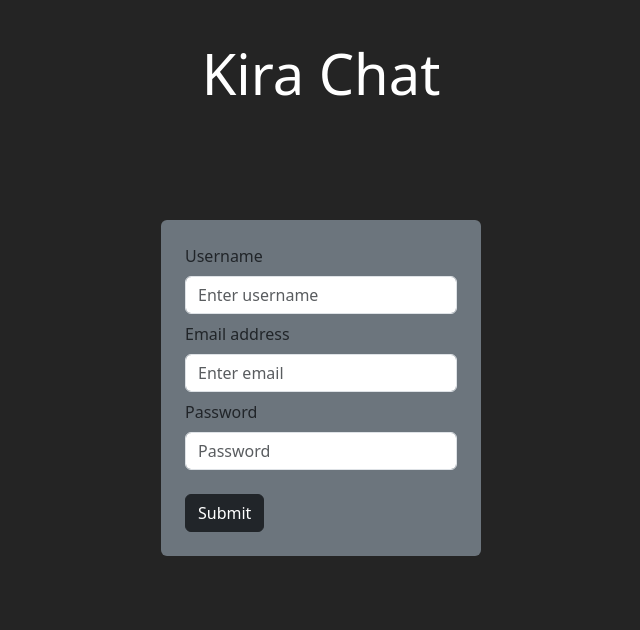
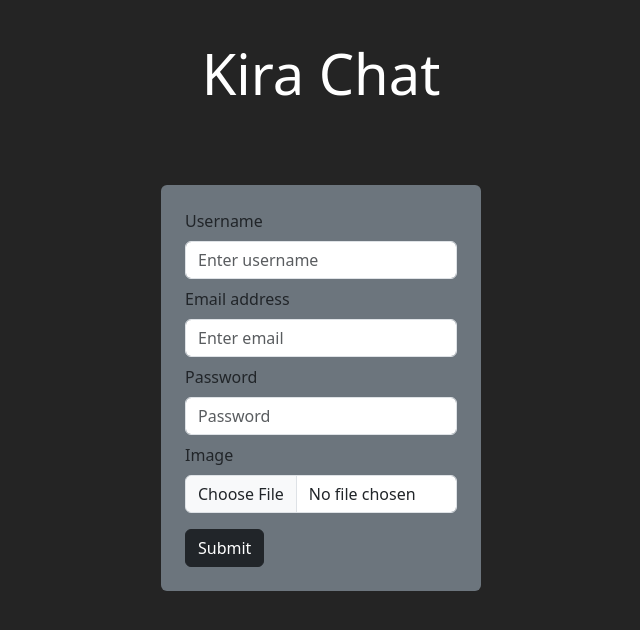
Before and after one commit to Chandrakant-pradhan/E2EE-Messaging-Service, a React (Vite) app in the folder frontend/: page /signup in a window 1280 px wide. Shown: the top 630 px of the page, without its empty margins (319-959 px from the left). Built offline with nearby package versions, Linux system fonts and the light colour scheme.

Commit message:
Update Signup.jsx

```diff
--- a/frontend/src/components/Authentication/Signup.jsx
+++ b/frontend/src/components/Authentication/Signup.jsx
@@ -1,13 +1,15 @@
-import React, { useState } from 'react';
+import React, { useState, useEffect } from 'react';
 import { Button, Form, Container, Toast, ToastContainer, Modal } from 'react-bootstrap';
 import axios from 'axios';
 import { useNavigate } from 'react-router-dom';
+import * as faceapi from 'face-api.js';
 import { keyGenerator } from '../../utils/security';
 
 function Signup() {
   const [name, setName] = useState('');
   const [email, setEmail] = useState('');
   const [password, setPassword] = useState('');
+  const [image, setImage] = useState(null);
   const [showSuccessToast, setShowSuccessToast] = useState(false);
   const [showFailureToast, setShowFailureToast] = useState(false);
   const [errorMessage, setErrorMessage] = useState('');
@@ -15,35 +17,79 @@ function Signup() {
   const [privateKeyJwk, setPrivateKeyJwk] = useState(null);
   const navigate = useNavigate();
 
+  const loadModels = async () => {
+      await faceapi.nets.ssdMobilenetv1.loadFromUri('/models');
+      await faceapi.nets.faceLandmark68Net.loadFromUri('/models');
+      await faceapi.nets.faceRecognitionNet.loadFromUri('/models');
+  };
+
+  const handleImageUpload = (e) => {
+    const file = e.target.files[0];
+    if (file && (file.type === 'image/jpeg' || file.type === 'image/png')) {
+      setImage(file);
+    } else {
+      setShowFailureToast(true);
+      setErrorMessage('Please upload a valid JPEG or PNG image.');
+    }
+  };
+
   const handleSubmit = async (event) => {
     event.preventDefault();
+    if (!image) {
+      setShowFailureToast(true);
+      setErrorMessage('Please upload an image');
+      return;
+    }
+
     try {
+      await loadModels();
+      const reader = new FileReader();
+      reader.readAsDataURL(image);
+      reader.onloadend = async () => {
+        const img = await faceapi.fetchImage(reader.result);
+        const faceAIData = await faceapi.detectAllFaces(img).withFaceLandmarks().withFaceDescriptors();
+
+        if(faceAIData.length > 1){
+          setShowFailureToast(true);
+          setErrorMessage('More than one face detected');
+          return;
+        }
+        else if(faceAIData.length == 0){
+          setShowFailureToast(true);
+          setErrorMessage('No face detected');
+          return;
+        }
+
+        // Generate public and private key
+        const faceFeatures = Array.from(faceAIData[0].descriptor);
+
+        const { publicKeyJwk, privateKeyJwk } = await keyGenerator();
+        setPrivateKeyJwk(privateKeyJwk);
+        const PublicKeyString = JSON.stringify(publicKeyJwk);
+
+        // // Make the axios call
         const config = {
           headers: {
             "Content-type": "application/json",
           },
         };
 
-      // Generate public and private key
-      const { publicKeyJwk, privateKeyJwk } = await keyGenerator();
-      setPrivateKeyJwk(privateKeyJwk);
-      const PublicKeyString = JSON.stringify(publicKeyJwk);
-
         const { data } = await axios.post(
           "/api/user/signup",
-        { name, email, password, PublicKeyString },
+          { name, email, password, faceFeatures, PublicKeyString },
           config
         );
 
-      // Store private key in localStorage
+        // // Store private key in sessionStorage
         sessionStorage.setItem("privateKey", JSON.stringify(privateKeyJwk));
         setShowSuccessToast(true);
         setShowModal(true);
-
+      };
     } catch (error) {
       if (error.response && error.response.data && error.response.data.error) {
         setErrorMessage(error.response.data.error);
       } else {
+        console.log(error);
         setErrorMessage("Unknown error occurred. Please try again.");
       }
       setShowFailureToast(true);
@@ -92,7 +138,7 @@ function Signup() {
           />
         </Form.Group>
 
-        <Form.Group className="mb-4" controlId="formBasicPassword">
+        <Form.Group className="mb-2" controlId="formBasicPassword">
           <Form.Label>Password</Form.Label>
           <Form.Control
             type="password"
@@ -101,6 +147,17 @@ function Signup() {
             onChange={(e) => setPassword(e.target.value)}
           />
         </Form.Group>
+
+        <Form.Group controlId="formFile" className="mb-3">
+          <Form.Label>Image</Form.Label>
+          <Form.Control
+            type="file"
+            accept="image/jpeg, image/png"
+            onChange={handleImageUpload}
+            required
+          />
+        </Form.Group>
+
         <Button type="submit" className="btn btn-dark">
           Submit
         </Button>
```
Lines whose indentation alone changed are shown as unchanged.
